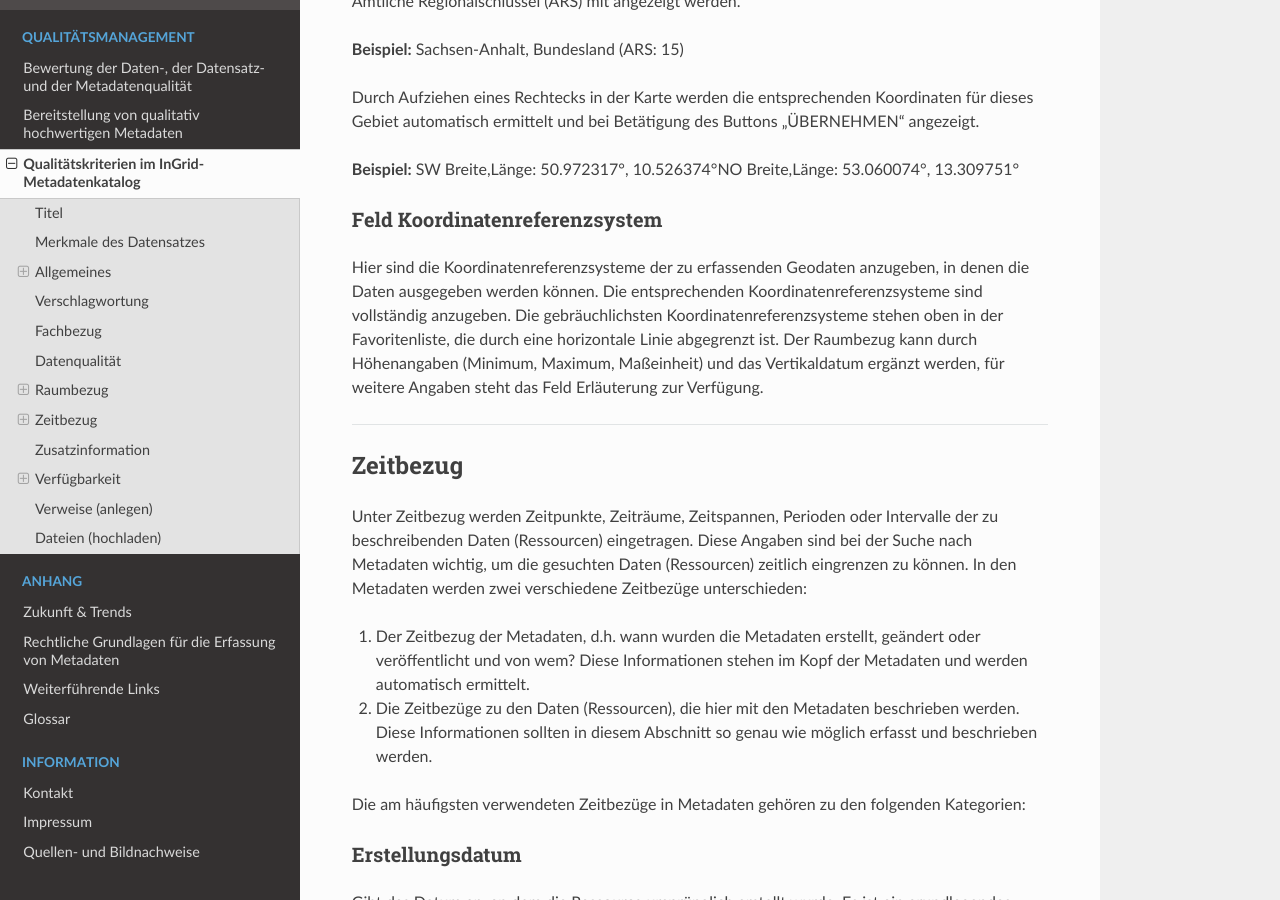
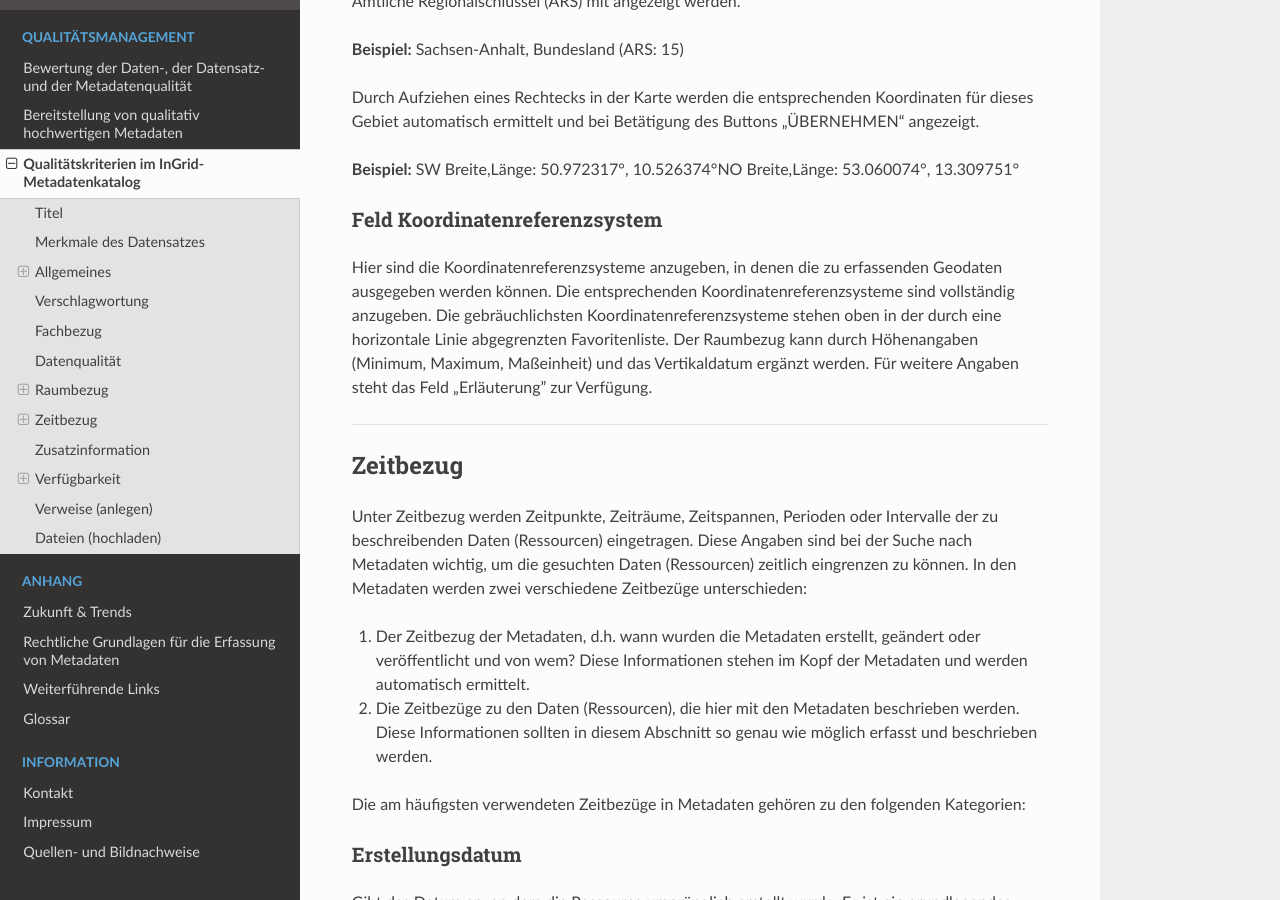
Before and after one commit to tomiwo/ingrid-mdk-st-high-quality-metadata, a Sphinx documentation site: the page built from docs/qualitaetsmanagement/metadatenschema-ige.rst, in a window 1280 px wide and 900 px high, scrolled down 4858 px. Built offline with Sphinx 7.4.7 and the Read the Docs theme 3.1.0, drawn with Linux system fonts in a browser that asks for light colours.

Commit message:
Update metadatenschema-ige.rst

```diff
--- a/docs/qualitaetsmanagement/metadatenschema-ige.rst
+++ b/docs/qualitaetsmanagement/metadatenschema-ige.rst
@@ -169,7 +169,7 @@
 
 Feld Koordinatenreferenzsystem
 """""""""""""""""""""""""""""""
-Hier sind die Koordinatenreferenzsysteme der zu erfassenden Geodaten anzugeben, in denen die Daten ausgegeben werden können. Die entsprechenden Koordinatenreferenzsysteme sind vollständig anzugeben. Die gebräuchlichsten Koordinatenreferenzsysteme stehen oben in der Favoritenliste, die durch eine horizontale Linie abgegrenzt ist. Der Raumbezug kann durch Höhenangaben (Minimum, Maximum, Maßeinheit) und das Vertikaldatum ergänzt werden, für weitere Angaben steht das Feld Erläuterung zur Verfügung.
+Hier sind die Koordinatenreferenzsysteme anzugeben, in denen die zu erfassenden Geodaten ausgegeben werden können. Die entsprechenden Koordinatenreferenzsysteme sind vollständig anzugeben. Die gebräuchlichsten Koordinatenreferenzsysteme stehen oben in der durch eine horizontale Linie abgegrenzten Favoritenliste. Der Raumbezug kann durch Höhenangaben (Minimum, Maximum, Maßeinheit) und das Vertikaldatum ergänzt werden. Für weitere Angaben steht das Feld „Erläuterung” zur Verfügung.
 
 ---------------------------------------------------------------------------------------------------
 
```
